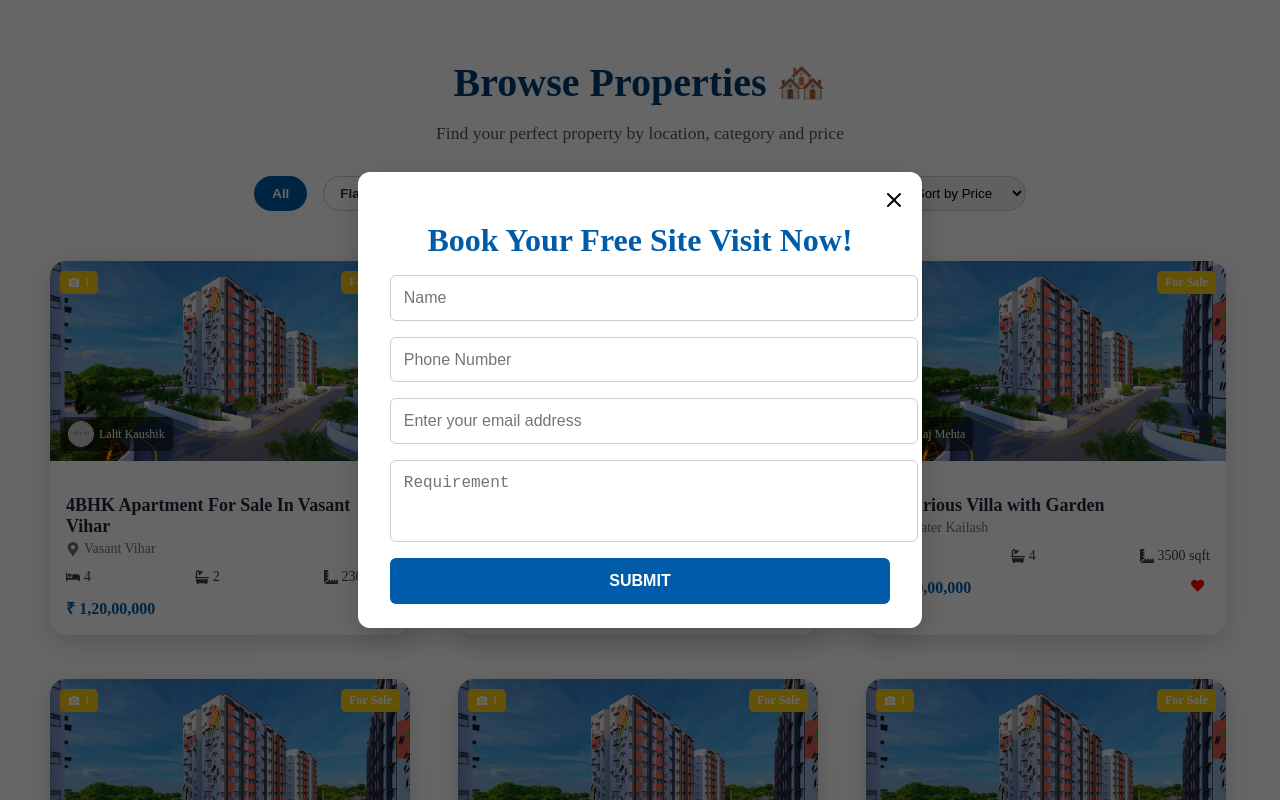
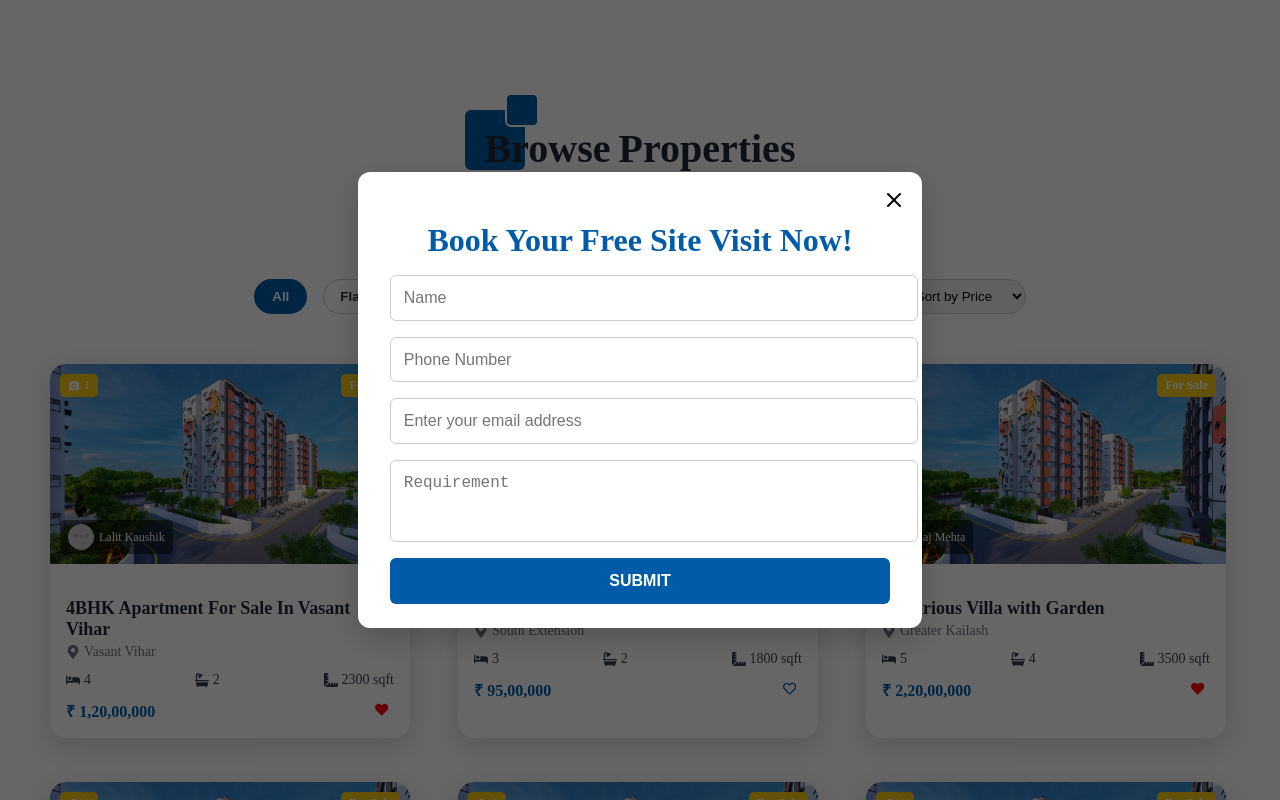
Before and after one commit to madhumitasugandhi/Property-Dealers, a React (Vite) app: page /buy in a window 1280 px wide. Shown: the top 800 px of the page. Built offline with nearby package versions, Linux system fonts and the light colour scheme.

Commit message:
Buy.jsx page code has been updated.

```diff
--- a/src/components/Buy.jsx
+++ b/src/components/Buy.jsx
@@ -113,9 +113,82 @@ const Buy = () => {
     <div style={{ padding: "2rem", maxWidth: "1200px", margin: "0 auto" }}>
       {/* Page Banner */}
       <div style={{ textAlign: "center", marginBottom: "2rem" }}>
-        <h1 style={{ fontSize: "2.5rem", color: "#003e73", marginBottom: "0.5rem" }}>
-          Browse Properties 🏘️
-        </h1>
+              <style>
+          {`
+      @media (max-width: 768px) {
+        .builder-wrapper {
+          font-size: 2rem !important;
+        }
+        .big-box {
+          width: 50px !important;
+          height: 50px !important;
+          top: -12px !important;
+          left: -12px !important;
+        }
+        .small-box {
+          width: 25px !important;
+          height: 25px !important;
+          top: -28px !important;
+          left: 24px !important;
+        }
+        .underline-bar {
+          margin-top: 0.8rem !important;
+        }
+      }
+    `}
+        </style>
+
+        <div style={{ textAlign: "center", marginTop: "60px", marginBottom: "20px" }}>
+          <h2
+            className="builder-wrapper"
+            style={{
+              fontSize: "2.5rem",
+              fontWeight: "800",
+              color: "#1f2937",
+              position: "relative",
+              display: "inline-block",
+              lineHeight: "1.2",
+            }}
+          >
+            <span
+              style={{
+                position: "relative",
+                display: "inline-block",
+                marginRight: "8px",
+              }}
+            >
+              <span
+                className="big-box"
+                style={{
+                  position: "absolute",
+                  top: "-15px",
+                  left: "-20px",
+                  width: "60px",
+                  height: "60px",
+                  backgroundColor: "#005ca8",
+                  borderRadius: "6px",
+                  zIndex: -2,
+                }}
+              ></span>
+              <span
+                className="small-box"
+                style={{
+                  position: "absolute",
+                  top: "-32px",
+                  left: "20px",
+                  width: "30px",
+                  height: "30px",
+                  backgroundColor: "#005ca8",
+                  border: "2px solid white",
+                  borderRadius: "6px",
+                  zIndex: -1,
+                }}
+              ></span>
+              Browse
+            </span>
+           Properties
+          </h2>
+        </div>
         <p style={{ fontSize: "1.1rem", color: "#555" }}>
           Find your perfect property by location, category and price
         </p>
--- a/src/components/Sell.jsx
+++ b/src/components/Sell.jsx
@@ -133,7 +133,7 @@ const Sell = () => {
     <Container>
 
       <Banner>
-        {/* 2-Box Styling for Heading */}
+
         <style>
           {`
       @media (max-width: 768px) {
```
Lines whose indentation alone changed are shown as unchanged.
